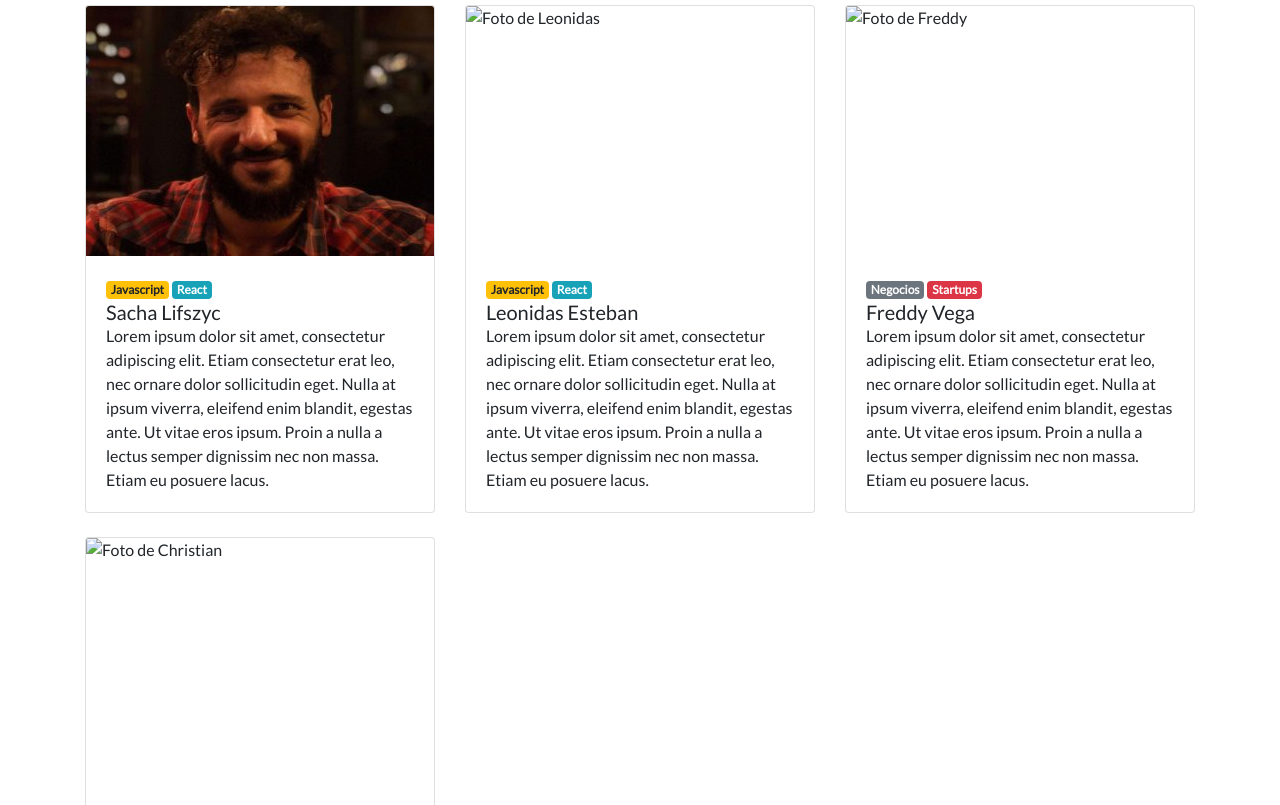
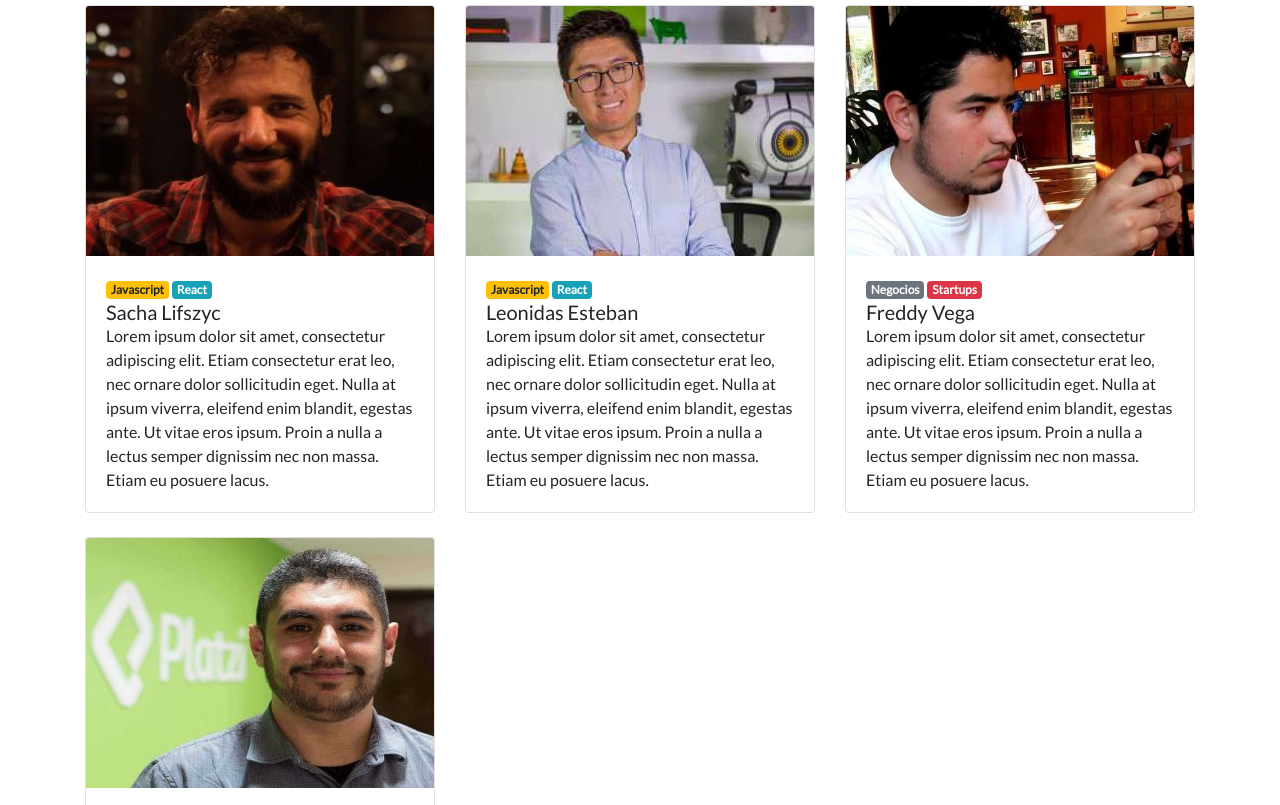
Before and after one commit to JuanCaDev/platziconf-bootstrap, a plain HTML site: page index.html in a window 1280 px wide. Shown: the part 730-1535 px from the top of the page. Drawn offline with nearby package versions, Linux system fonts and the light colour scheme.

Commit message:
Modificando src de imagenes

```diff
--- a/index.html
+++ b/index.html
@@ -105,7 +105,7 @@
             </div>
             <div class=" col-12 col-md-6 col-lg-4 mb-4">
               <div class="card">
-                <img class="card-img-top" src="assets/speakers/leonidas.jpeg" alt="Foto de Leonidas">
+                <img class="card-img-top" src="assets/speakers/leonidas.jpg" alt="Foto de Leonidas">
                 <div class="card-body">
                   <div class="badges">
                     <span class="badge badge-warning">Javascript</span>
@@ -118,7 +118,7 @@
             </div>
             <div class=" col-12 col-md-6 col-lg-4 mb-4">
               <div class="card">
-                <img class="card-img-top" src="assets/speakers/freddy.jpeg" alt="Foto de Freddy">
+                <img class="card-img-top" src="assets/speakers/freddy.jpg" alt="Foto de Freddy">
                 <div class="card-body">
                   <div class="badges">
                     <span class="badge badge-secondary">Negocios</span>
@@ -131,7 +131,7 @@
             </div>
             <div class=" col-12 col-md-6 col-lg-4 mb-4">
               <div class="card">
-                <img class="card-img-top" src="assets/speakers/cvander.jpeg" alt="Foto de Christian">
+                <img class="card-img-top" src="assets/speakers/cvander.jpg" alt="Foto de Christian">
                 <div class="card-body">
                   <div class="badges">
                     <span class="badge badge-secondary">Negocios</span>
```
